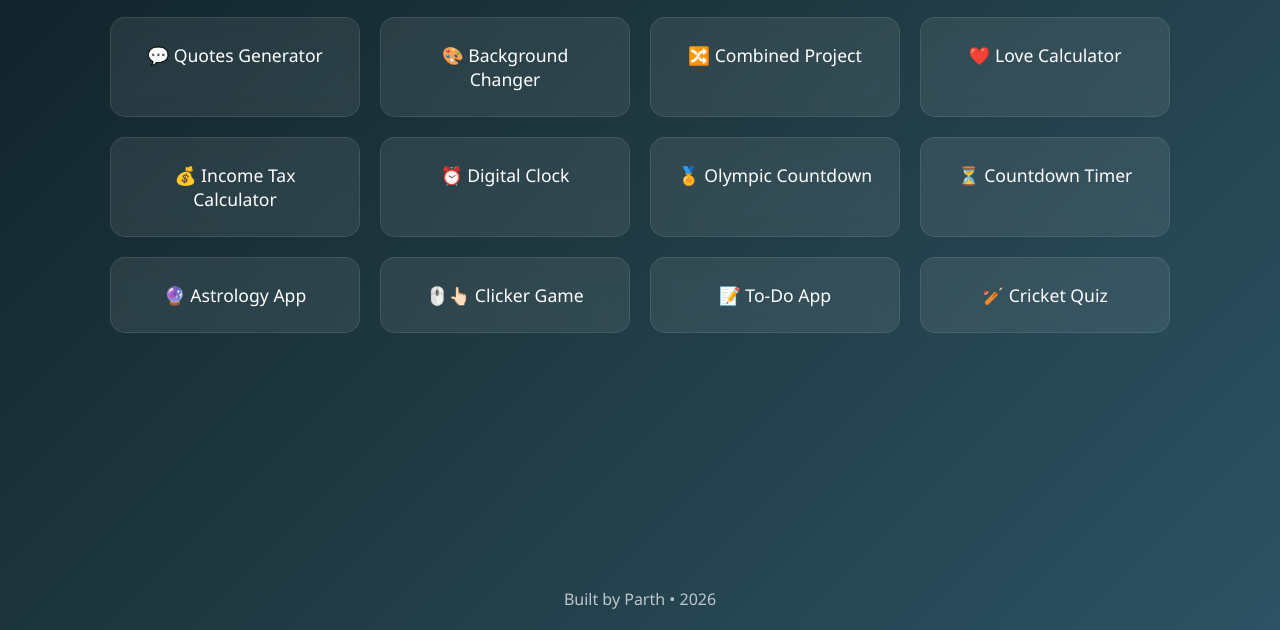
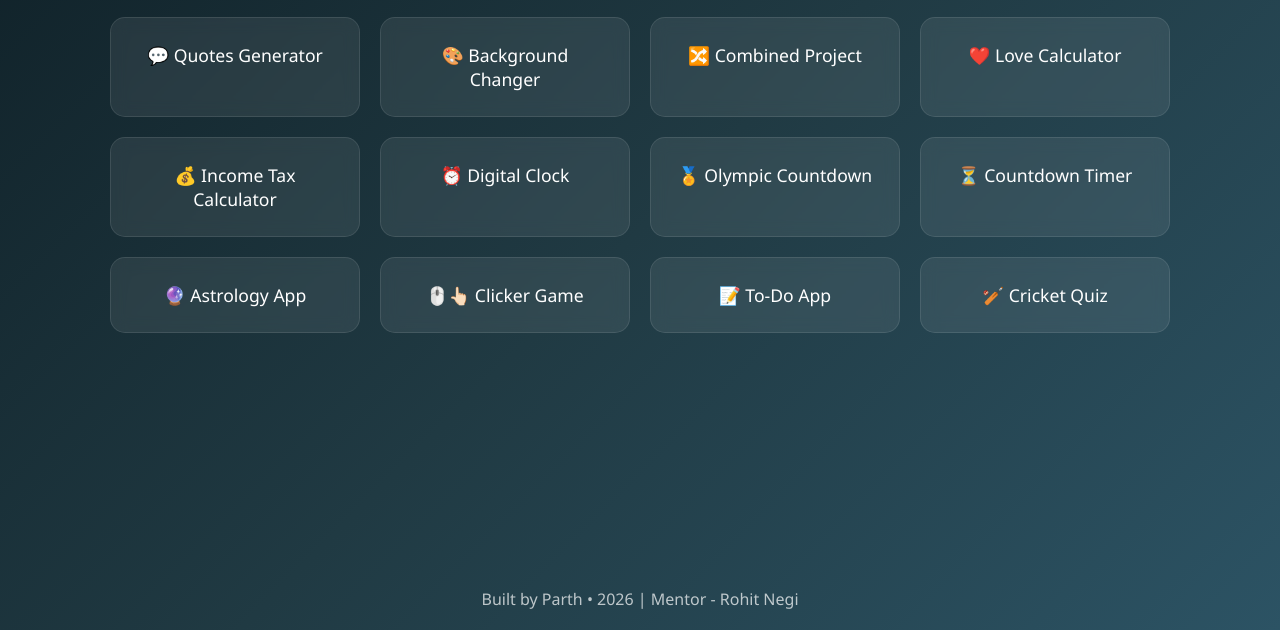
Before and after one commit to parthgithub-byte/Javascript-Projects, a plain HTML site: page index.html in a window 1280 px wide. Shown: the part 170-800 px from the top of the page. Drawn offline with Linux system fonts and the light colour scheme.

Commit message:
Minor changes

```diff
--- a/index.html
+++ b/index.html
@@ -31,7 +31,7 @@
     </main>
 
     <footer>
-        <p>Built by Parth • 2026</p>
+        <p>Built by Parth • 2026 | Mentor - Rohit Negi</p>
     </footer>
 
 </body>
```
